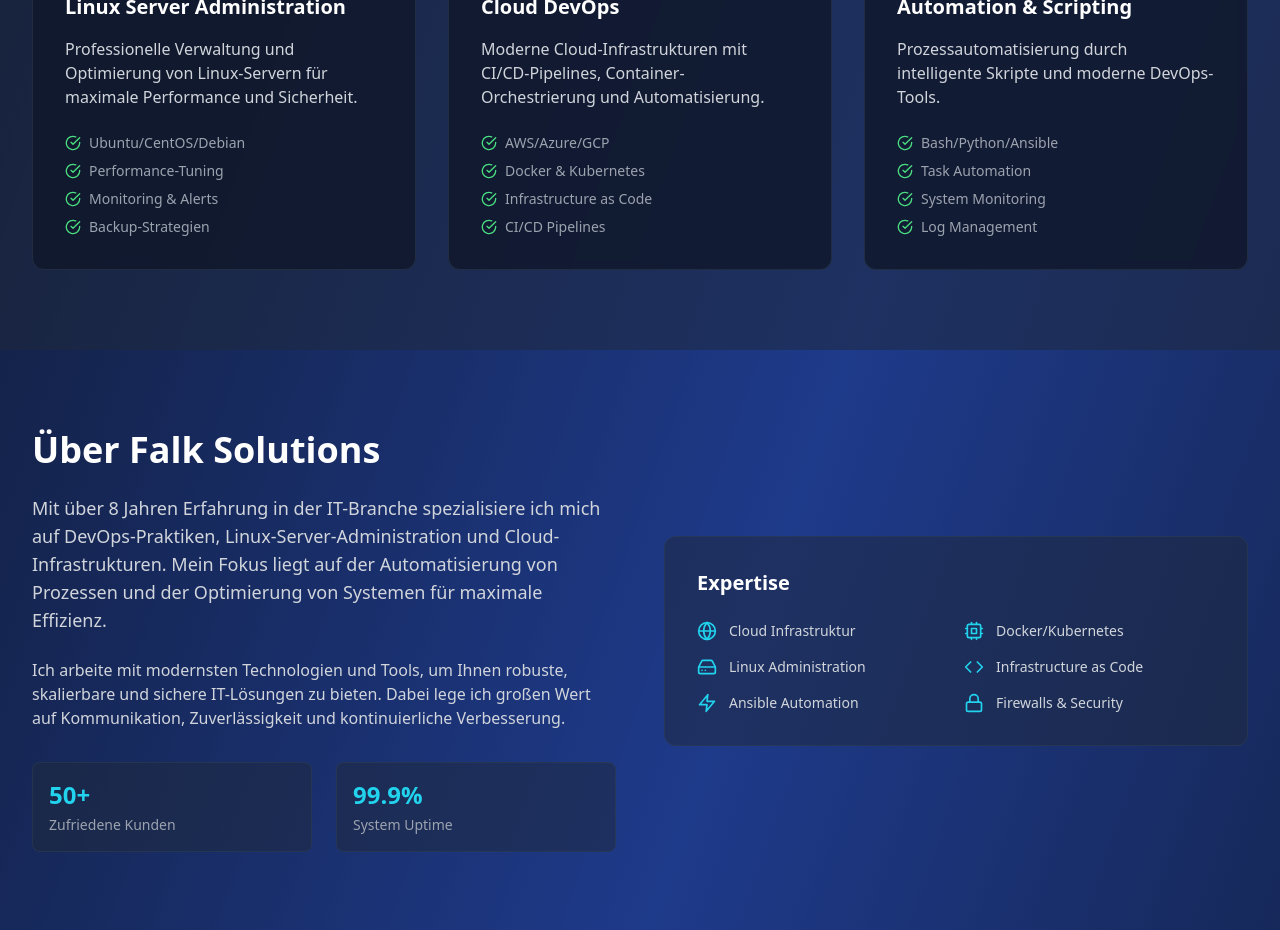
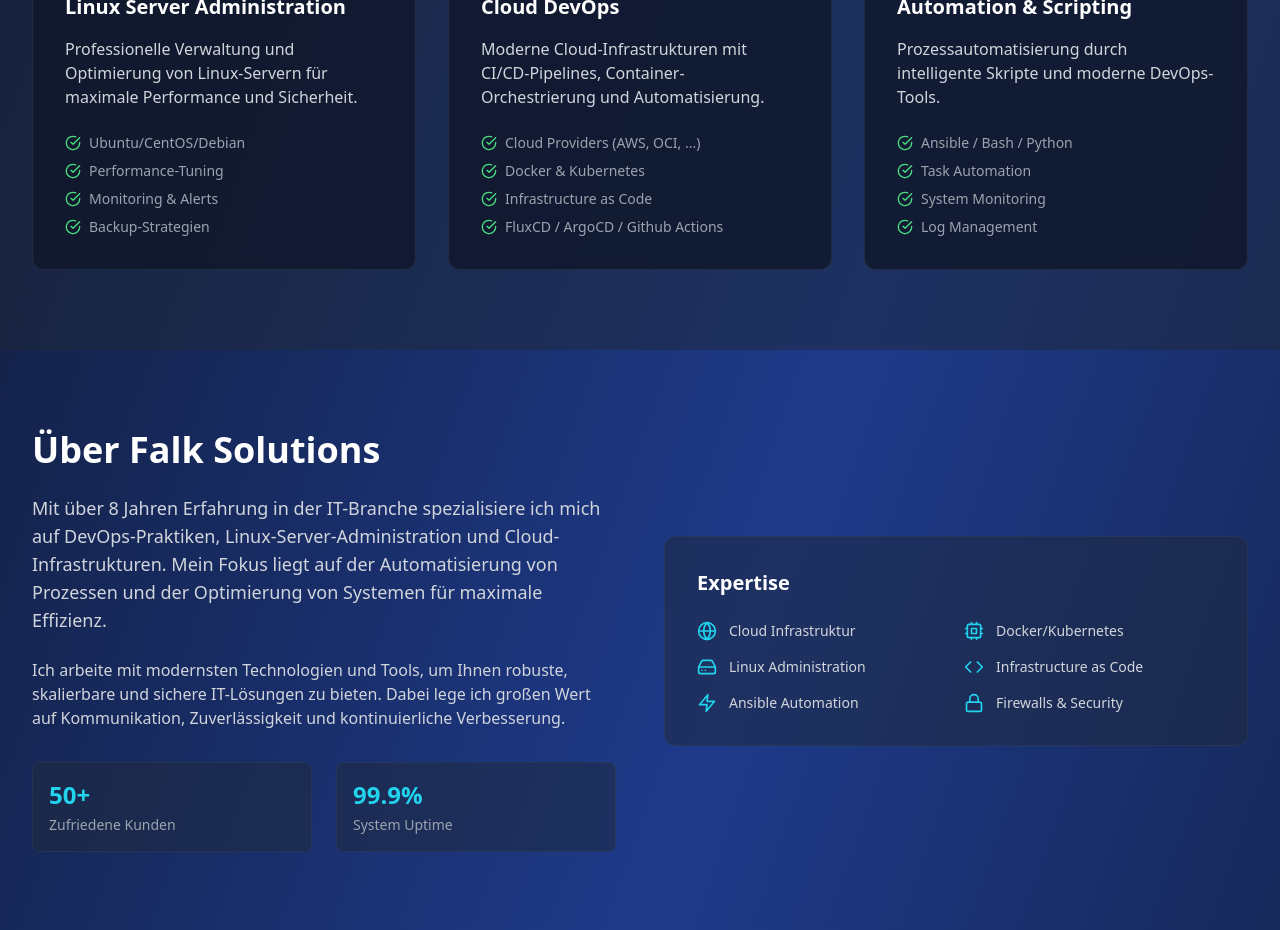
Before and after one commit to Spooky365/react2, a React (Vite) app: page / in a window 1280 px wide. Shown: the part 880-1810 px from the top of the page. Built offline with nearby package versions, Linux system fonts and the light colour scheme.

Commit message:
contentchange5

```diff
--- a/src/App.tsx
+++ b/src/App.tsx
@@ -64,13 +64,13 @@
       icon: <Cloud className="h-8 w-8" />,
       title: "Cloud DevOps",
       description: "Moderne Cloud-Infrastrukturen mit CI/CD-Pipelines, Container-Orchestrierung und Automatisierung.",
-      features: ["AWS/Azure/GCP", "Docker & Kubernetes", "Infrastructure as Code", "CI/CD Pipelines"]
+      features: ["Cloud Providers (AWS, OCI, ...)", "Docker & Kubernetes", "Infrastructure as Code", "FluxCD / ArgoCD / Github Actions"]
     },
     {
       icon: <Terminal className="h-8 w-8" />,
       title: "Automation & Scripting",
       description: "Prozessautomatisierung durch intelligente Skripte und moderne DevOps-Tools.",
-      features: ["Bash/Python/Ansible", "Task Automation", "System Monitoring", "Log Management"]
+      features: ["Ansible / Bash / Python", "Task Automation", "System Monitoring", "Log Management"]
     }
   ];
 
```
